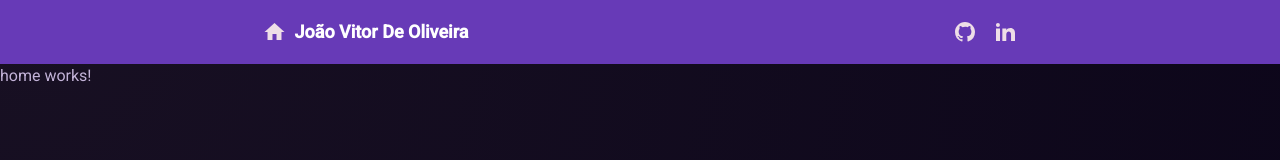
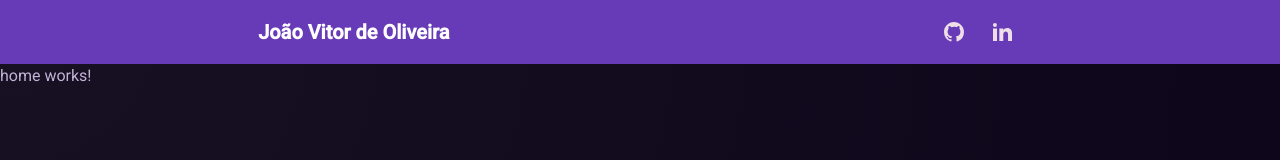
Before and after one commit to Joao-Vtr-Oliveira/portfolio, an Angular app: page / in a window 1280 px wide. Shown: the top 160 px of the page. Built offline with nearby package versions, Linux system fonts and the light colour scheme.

Commit message:
feat: improve header

```diff
--- a/src/app/header/header.html
+++ b/src/app/header/header.html
@@ -1,17 +1,15 @@
 <mat-toolbar class="minha-toolbar">
 	<div class="flex items-center" (click)="goTo('/')">
-		<button
-			matIconButton
-			class="example-icon"
-			aria-label="Example icon-button with menu icon"
+		<span
+			class="text-lg sm:text-xl font-semibold text-white hover:text-[#c3b3d8] cursor-pointer transition-colors duration-200"
 		>
-			<mat-icon>home</mat-icon>
-		</button>
-		<span>João Vitor De Oliveira</span>
+			João Vitor <span class="hidden sm:inline">de Oliveira</span>
+		</span>
 	</div>
-	<div>
+
+	<div class="hidden sm:flex space-x-2">
 		<a href="https://github.com/Joao-Vtr-Oliveira" target="_blank">
-			<button class='hover:!text-gray-500 duration-150' matIconButton>
+			<button class="hover:!text-gray-500 duration-150" matIconButton>
 				<app-icon name="github" class="h-8" />
 			</button>
 		</a>
@@ -24,4 +22,14 @@
 			</button>
 		</a>
 	</div>
+
+	<div class="block sm:hidden">
+		<button
+			matIconButton
+			class="example-icon"
+			aria-label="Example icon-button with menu icon"
+		>
+			<mat-icon>menu</mat-icon>
+		</button>
+	</div>
 </mat-toolbar>
```
